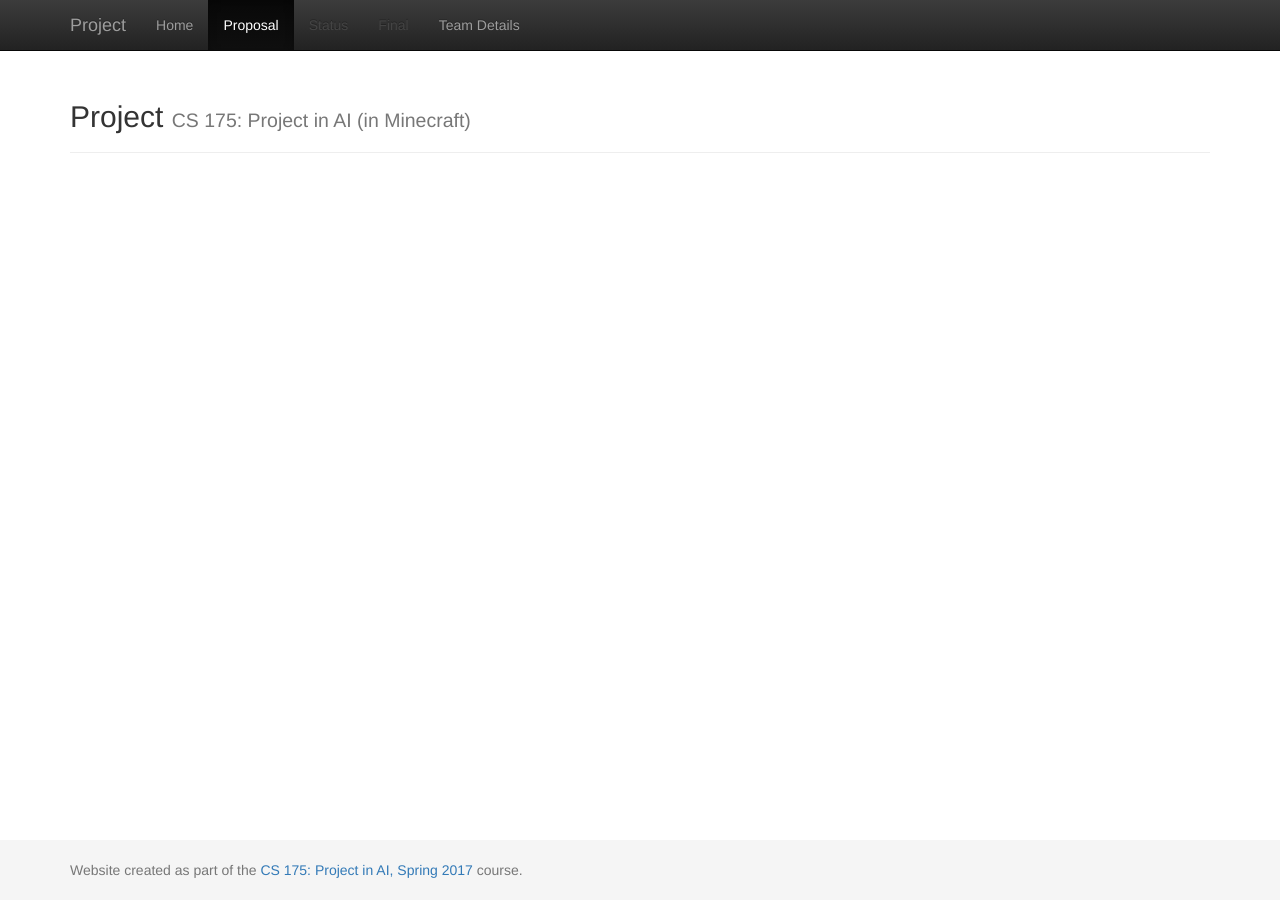
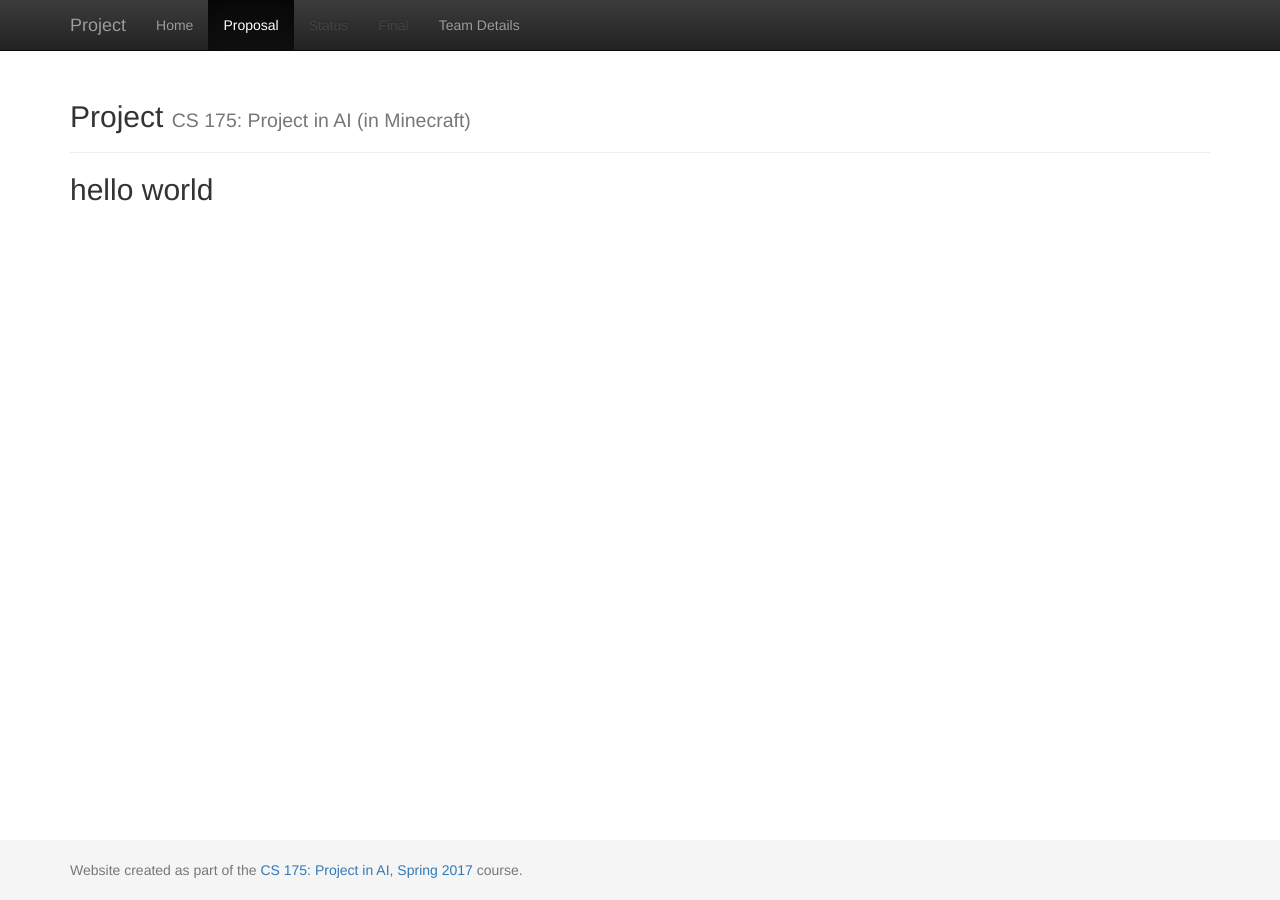
Before and after one commit to qdingqim/Pac-mo, a Jekyll site: the page built from docs/proposal.md, in a window 1280 px wide. Built offline with Jekyll 4.4.1, drawn with Linux system fonts in a browser that asks for light colours.

Commit message:
Update proposal.md

```diff
--- a/docs/proposal.md
+++ b/docs/proposal.md
@@ -2,3 +2,4 @@
 layout: default
 title: Proposal
 ---
+## hello world ##
```
